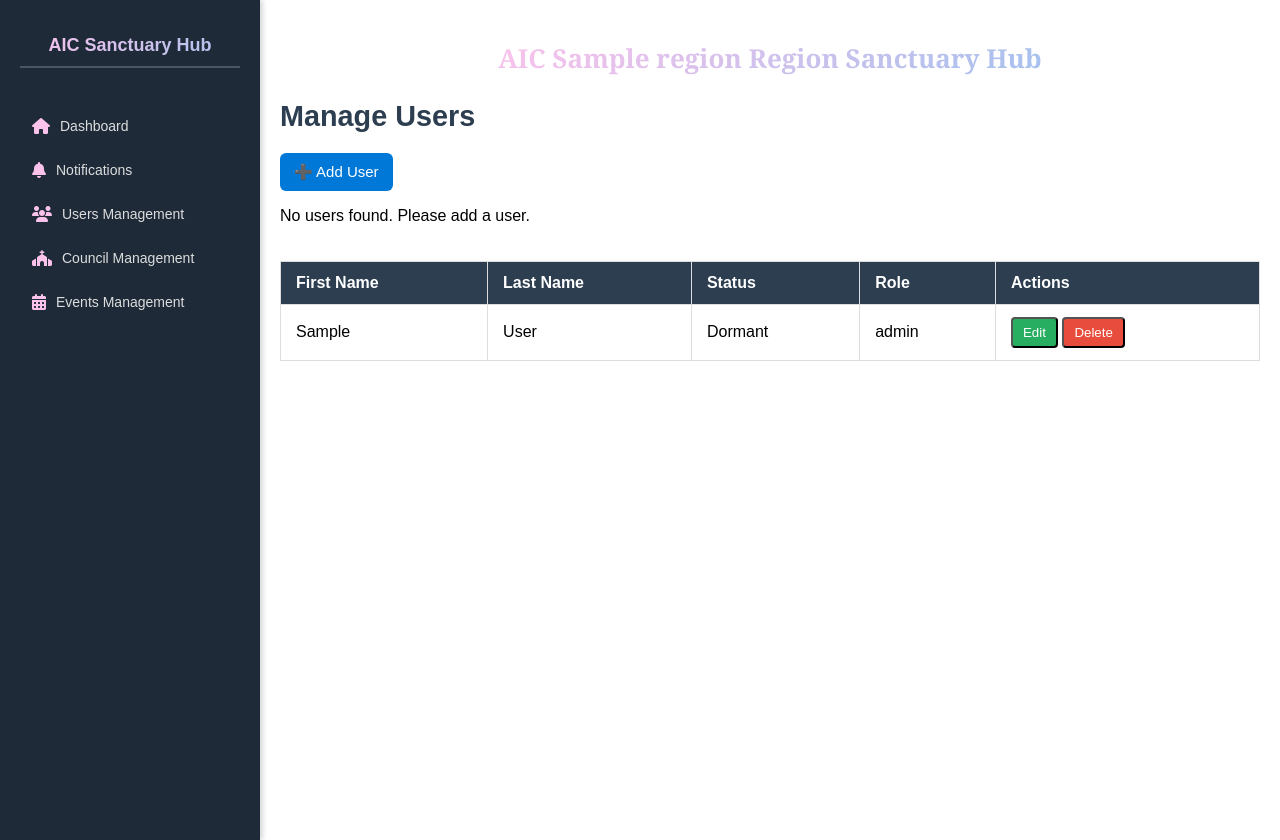
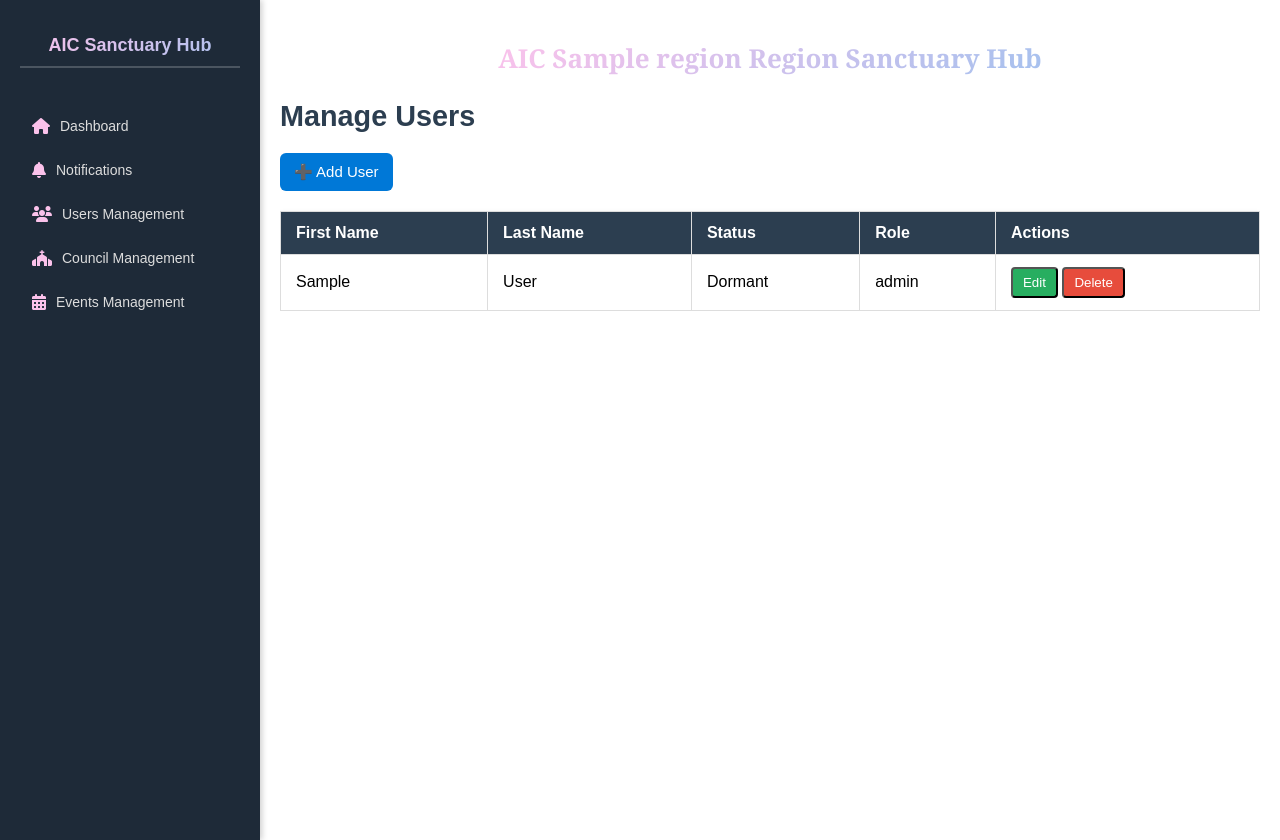
Before and after one commit to ipkiruiYegon/aic-sanctuary-hub, a FastAPI app: template app/templates/users.html in a window 1280 px wide. Run offline with FastAPI, Linux system fonts and the light colour scheme; the template is opened without the code that fills it: most values are stand-ins (such as "Sample title", 1, 10 or a date in 2020); parts of the project's set-up code (start-up, migrations or seed data) failed here and were passed over; some libraries are stand-ins or nearby versions.

```diff
--- a/app/templates/users.html
+++ b/app/templates/users.html
@@ -7,7 +7,7 @@
 
 <!-- Users Table -->
 {% if users%}
-<p>No users found. Please add a user.</p>
+
 <div class="table-container">
     <table class="styled-table">
         <thead>
```
